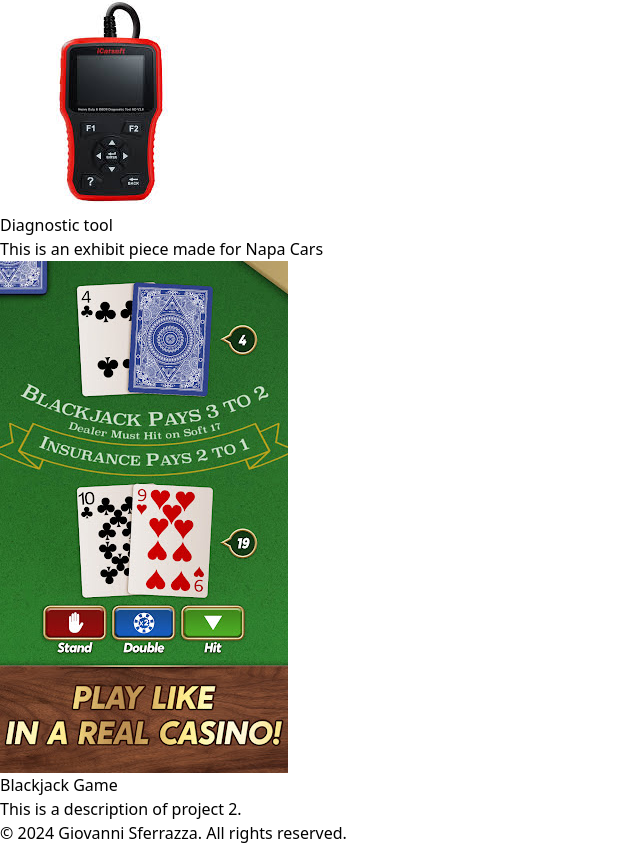
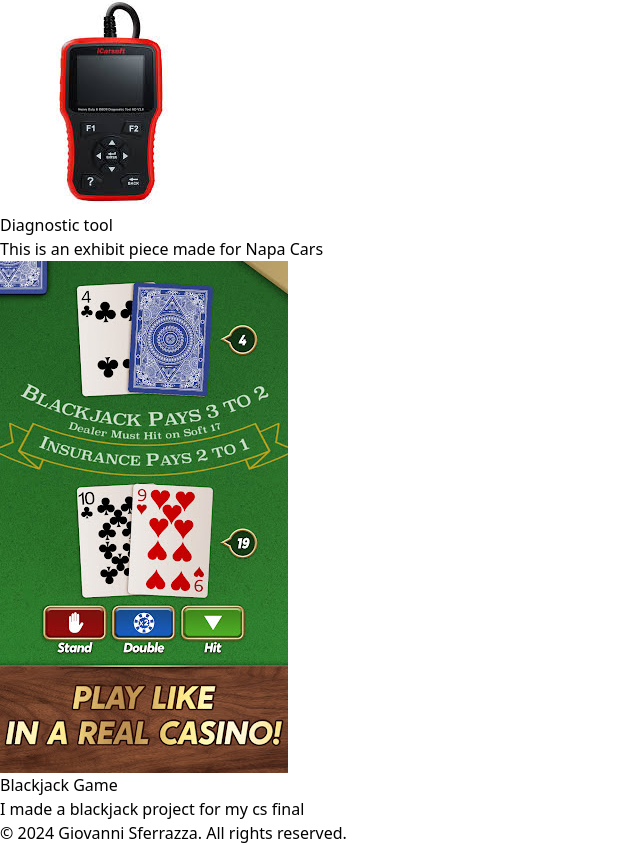
Before and after one commit to Giosferrazza/Portfolio, a Next.js app in the folder giovanni/: page /projects in a window 1280 px wide. Shown: the part 838-1683 px from the top of the page, without its empty margins (0-640 px from the left). Built offline with nearby package versions, Linux system fonts and the light colour scheme.

Commit message:
link back to the home page

```diff
--- a/giovanni/src/components/Header.js
+++ b/giovanni/src/components/Header.js
@@ -8,7 +8,7 @@ function Header() {
     <header className="text-white p-5">
       <div className="flex items-center justify-between">
         <h1 className="text-3xl font-mono ">
-          <a href="/Home" className="hover:underline">Giovanni Sferrazza</a>
+          <a href="/" className="hover:underline">Giovanni Sferrazza</a>
         </h1>
 
         <nav className="flex space-x-3">
--- a/giovanni/src/pages/projects.js
+++ b/giovanni/src/pages/projects.js
@@ -22,7 +22,7 @@ function Projects() {
     },
     {
       title: 'Blackjack Game',
-      description: 'This is a description of project 2.',
+      description: 'I made a blackjack project for my cs final',
       imageUrl: '/images/bj.jpg',
     }
   ];
```
